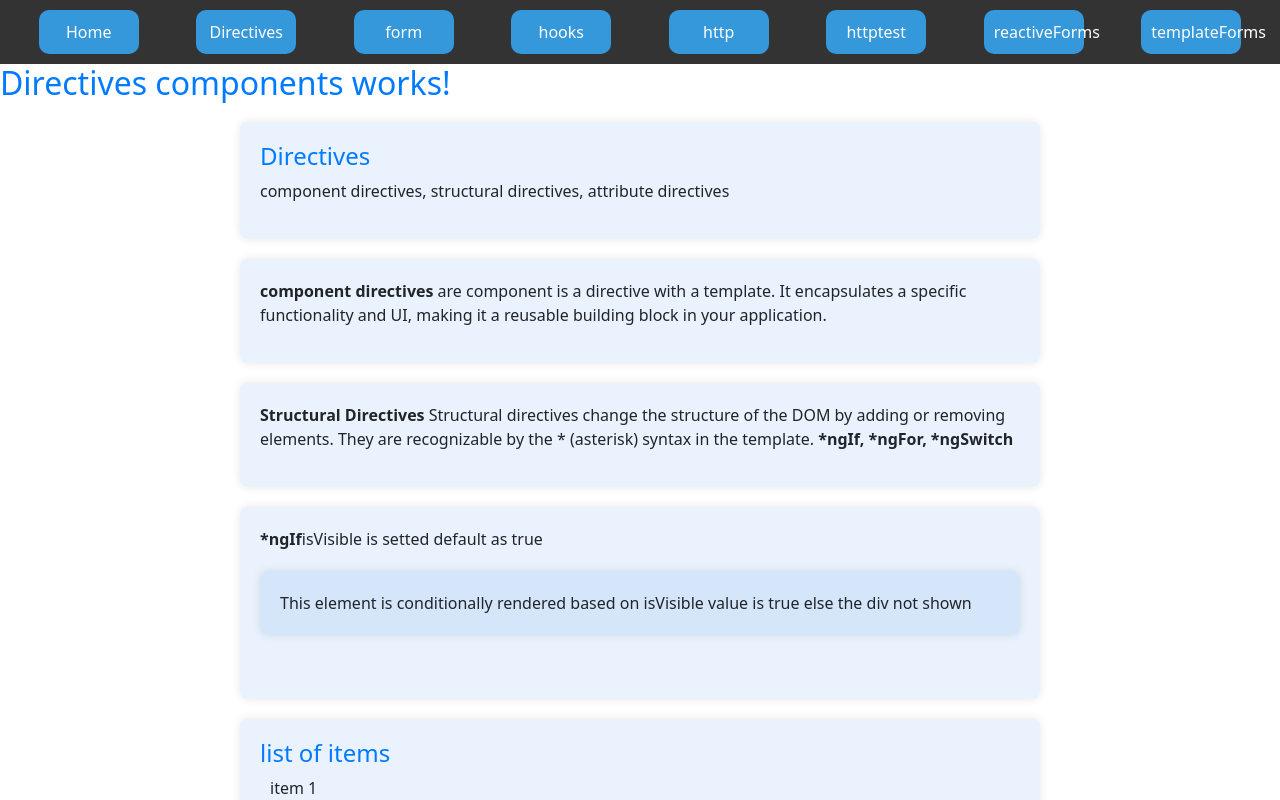
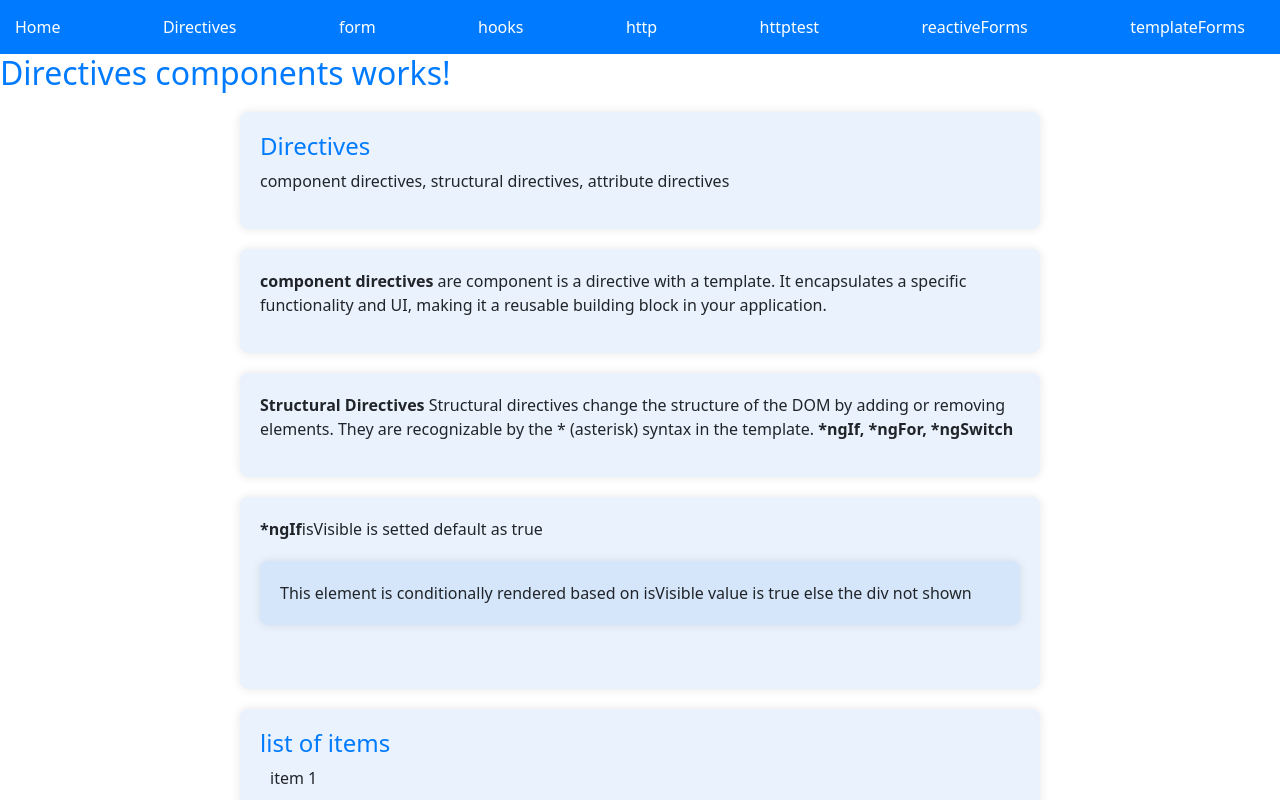
Before and after one commit to Mdksherif/angular-basics, an Angular app: page /directives in a window 1280 px wide. Shown: the top 800 px of the page. Built offline with nearby package versions, Linux system fonts and the light colour scheme.

Commit message:
angular routing updates

```diff
--- a/src/app/app.component.css
+++ b/src/app/app.component.css
@@ -1,4 +1,4 @@
-.navbar {
+/* .navbar {
     background-color: #333;
     color: white;
     padding: 10px;
@@ -29,20 +29,28 @@
     transition: background-color 0.3s ease;
 }
 
-.sidebar {
-    background-color: #f0f0f0;
+
+ */
+
+ /* styles.css or your component's style file */
+.navbar {
+    display: flex;
+    background-color: #007bff;
+    padding: 5px;
+
+  }
+
+  .nav-item {
     padding: 10px;
-    display: flex;
-    flex-direction: column;
-    align-items: left;
-}
+    margin-right: 20px;
+    color: white;
+    cursor: pointer;
+    transition: color 0.3s, background-color 0.3s;
+    border-radius: 10px;
+  }
 
-.sidebar-item {
-    cursor: pointer;
-    margin: 5px 0;
-    background-color: beige;
-}
+  .nav-item:hover {
+    color: #0766AD;
+    background-color: #87C4FF;
 
-.content {
-    margin: 20px;
-}
+  }
--- a/src/app/app.component.html
+++ b/src/app/app.component.html
@@ -10,6 +10,3 @@
         <div class="nav-item" routerLink="/templateForms">templateForms</div>
       </div>
       <router-outlet></router-outlet>
-
-
-  <router-outlet></router-outlet>
```
